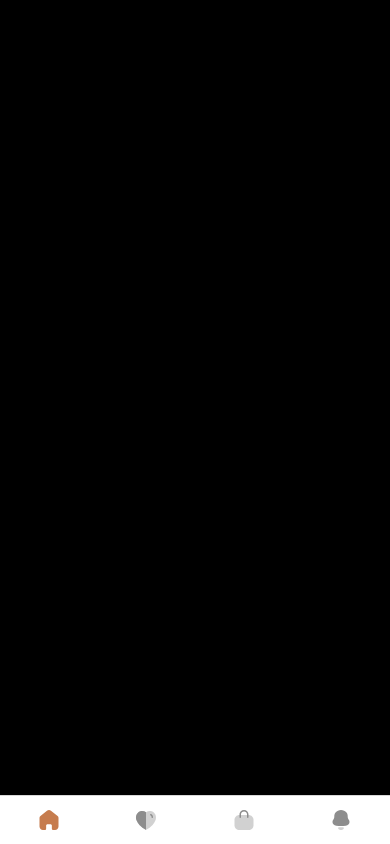
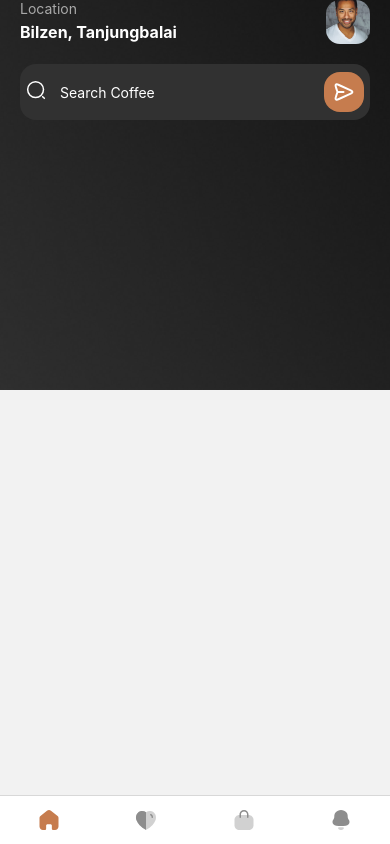
Before and after one commit to shuleugene/rn-coffee-shop, a React Native app: screen /Home in a window 390 px wide. Built offline with nearby package versions, Linux system fonts and the light colour scheme.

Commit message:
feat: started home page

```diff
--- /dev/null
+++ b/app/components/SearchBar/SearchBar.tsx
@@ -0,0 +1,45 @@
+import React, {FC} from 'react';
+import {StyleSheet, TextInput, TouchableOpacity, View} from 'react-native';
+import theme from '../../theme';
+import {SearchIcon} from '../../icons/SearchIcon';
+import {SendIcon} from '../../icons/SendIcon';
+
+type Props = {
+  placeholder: string;
+  onSearch?: () => void;
+};
+
+const SearchBar: FC<Props> = ({placeholder, onSearch}) => {
+  return (
+    <View style={styles.container}>
+      <SearchIcon width={24} height={24} />
+      <TextInput style={styles.input} placeholder={placeholder} />
+      <TouchableOpacity onPress={onSearch} style={styles.confirmButton}>
+        <SendIcon width={24} height={24} />
+      </TouchableOpacity>
+    </View>
+  );
+};
+
+const styles = StyleSheet.create({
+  container: {
+    backgroundColor: theme.colors.lightBlack,
+    borderRadius: 16,
+    paddingHorizontal: 6,
+    paddingVertical: 8,
+    flexDirection: 'row',
+    gap: 10,
+    alignItems: 'center',
+  },
+  input: {
+    width: '75%',
+    color: theme.colors.white,
+  },
+  confirmButton: {
+    backgroundColor: theme.colors.primary,
+    borderRadius: 16,
+    padding: 8,
+  },
+});
+
+export default SearchBar;
--- /dev/null
+++ b/app/icons/SearchIcon/index.tsx
@@ -0,0 +1,34 @@
+import React, {FC} from 'react';
+import Svg, {Path} from 'react-native-svg';
+import theme from '../../theme';
+
+type SvgProps = {
+  width: number;
+  height: number;
+  fill?: string;
+};
+
+export const SearchIcon: FC<SvgProps> = ({
+  width,
+  height,
+  fill = theme.colors.white,
+}) => {
+  return (
+    <Svg viewBox="0 0 24 24" width={width} height={height} fill="transparent">
+      <Path
+        d="M9.58332 17.5C13.9556 17.5 17.5 13.9556 17.5 9.58333C17.5 5.21108 13.9556 1.66666 9.58332 1.66666C5.21107 1.66666 1.66666 5.21108 1.66666 9.58333C1.66666 13.9556 5.21107 17.5 9.58332 17.5Z"
+        stroke={fill}
+        stroke-width="1.5"
+        stroke-linecap="round"
+        stroke-linejoin="round"
+      />
+      <Path
+        d="M18.3333 18.3333L16.6667 16.6667"
+        stroke={fill}
+        stroke-width="1.5"
+        stroke-linecap="round"
+        stroke-linejoin="round"
+      />
+    </Svg>
+  );
+};
--- /dev/null
+++ b/app/icons/SendIcon/index.tsx
@@ -0,0 +1,27 @@
+import React, {FC} from 'react';
+import Svg, {Path} from 'react-native-svg';
+import theme from '../../theme';
+
+type SvgProps = {
+  width: number;
+  height: number;
+  fill?: string;
+};
+
+export const SendIcon: FC<SvgProps> = ({
+  width,
+  height,
+  fill = theme.colors.white,
+}) => {
+  return (
+    <Svg viewBox="0 0 24 24" width={width} height={height} fill="transparent">
+      <Path
+        d="M11.5003 12H5.41872M5.24634 12.7972L4.24158 15.7986C3.69128 17.4424 3.41613 18.2643 3.61359 18.7704C3.78506 19.21 4.15335 19.5432 4.6078 19.6701C5.13111 19.8161 5.92151 19.4604 7.50231 18.7491L17.6367 14.1886C19.1797 13.4942 19.9512 13.1471 20.1896 12.6648C20.3968 12.2458 20.3968 11.7541 20.1896 11.3351C19.9512 10.8529 19.1797 10.5057 17.6367 9.81135L7.48483 5.24303C5.90879 4.53382 5.12078 4.17921 4.59799 4.32468C4.14397 4.45101 3.77572 4.78336 3.60365 5.22209C3.40551 5.72728 3.67772 6.54741 4.22215 8.18767L5.24829 11.2793C5.34179 11.561 5.38855 11.7019 5.407 11.8459C5.42338 11.9738 5.42321 12.1032 5.40651 12.231C5.38768 12.375 5.34057 12.5157 5.24634 12.7972Z"
+        stroke={fill}
+        stroke-width="2"
+        stroke-linecap="round"
+        stroke-linejoin="round"
+      />
+    </Svg>
+  );
+};
--- a/app/screens/HomeScreen/HomeScreen.tsx
+++ b/app/screens/HomeScreen/HomeScreen.tsx
@@ -1,11 +1,43 @@
 import React from 'react';
-import {View, Text, StyleSheet} from 'react-native';
+import {
+  View,
+  Text,
+  StyleSheet,
+  ImageBackground,
+  SafeAreaView,
+  Image,
+} from 'react-native';
 import theme from '../../theme';
+import SearchBar from '../../components/SearchBar/SearchBar';
 
 const HomeScreen = () => {
   return (
     <View style={styles?.container}>
-      <Text>Home</Text>
+      <ImageBackground
+        style={styles?.imageBackground}
+        source={require('../../assets/images/black-bg.png')}
+      />
+      <SafeAreaView>
+        <View style={styles.contentContainer}>
+          <View style={styles.topContentContainer}>
+            <View style={styles.locationContainer}>
+              <Text style={styles.locationTitle}>Location</Text>
+              <View>
+                <Text style={styles.currentLocation}>Bilzen, Tanjungbalai</Text>
+              </View>
+            </View>
+            <View style={styles.logoContainer}>
+              <Image
+                source={require('../../assets/images/profile-picture.jpg')}
+                width={44}
+                height={44}
+                style={styles.logo}
+              />
+            </View>
+          </View>
+          <SearchBar placeholder="Search Coffee" />
+        </View>
+      </SafeAreaView>
     </View>
   );
 };
@@ -13,7 +45,44 @@ const HomeScreen = () => {
 const styles = StyleSheet.create({
   container: {
     flex: 1,
-    backgroundColor: theme?.colors?.black,
+  },
+  imageBackground: {
+    resizeMode: 'cover',
+    position: 'absolute',
+    top: 0,
+    left: 0,
+    right: 0,
+    width: '100%',
+    height: '70%',
+  },
+  contentContainer: {
+    paddingHorizontal: 20,
+    gap: 20,
+  },
+  topContentContainer: {
+    justifyContent: 'space-between',
+    flexDirection: 'row',
+  },
+  locationContainer: {
+    gap: 5,
+  },
+  locationTitle: {
+    color: theme.colors.grey100,
+  },
+  currentLocation: {
+    color: theme.colors.white,
+    fontSize: 16,
+    fontWeight: 'bold',
+  },
+  logoContainer: {
+    width: 44,
+    height: 44,
+  },
+  logo: {
+    width: 44,
+    height: 44,
+    borderRadius: 14,
+    objectFit: 'cover',
   },
 });
 
--- a/app/theme.ts
+++ b/app/theme.ts
@@ -1,6 +1,7 @@
 const theme = {
   colors: {
     black: '#000000',
+    lightBlack: '#313131',
     white: '#ffffff',
 
     primary: '#C67C4E',
```
Also changed, not shown: app/assets/images/black-bg.png (added), app/assets/images/profile-picture.jpg (added), app/components/SearchBar/index.ts (added).
